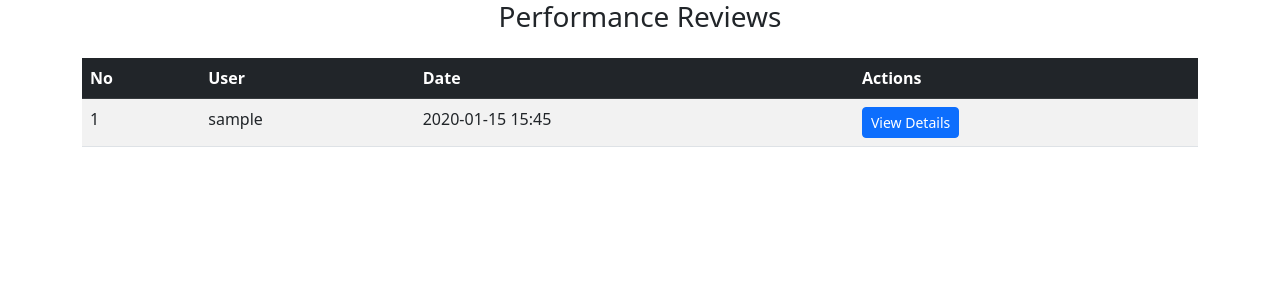
After one commit to gitsubash44/Employee_Performance_Review_System, a Django app: page /reviews/1 in a window 1280 px wide. The commit adds this page. Shown: the top 300 px of the page. Run offline with Django 5.2, Linux system fonts and the light colour scheme; tables that the repository leaves empty hold one stand-in row (values such as "Sample post").

Commit message:
add manager task

```diff
--- a/accounts/urls.py
+++ b/accounts/urls.py
@@ -11,7 +11,10 @@ urlpatterns = [
     #manager
     path('manager_dashboard/', views.manager_dashboard, name="manager_dashboard"),
     path('work_desc/<int:user_id>/', views.work_desc, name='work_desc'),
-    path('performance_details', views.performance_details, name='performance_details'),
+    path('performance_details/<int:review_id>/', views.performance_details, name='performance_details'),
+    path('reviews/<int:user_id>', views.allReview, name='all_reviews'),
+
+
 
     # employer
     path('employer_dashboard/', views.employer_dashboard, name="employer_dashboard"),
--- a/accounts/views.py
+++ b/accounts/views.py
@@ -85,7 +85,7 @@ def manager_dashboard(request):
 def work_desc(request, user_id):
     user = get_object_or_404(CustomUser, id=user_id)
     # Fetching all performance reviews for the user
-    performance_reviews = PerformanceReview.objects.filter(user=user)
+    performance_reviews = PerformanceReview.objects.filter(user=user).order_by("-id")[:3]
 
     if request.method =="POST":
         productivity_score = request.POST.get("productivity")
@@ -119,9 +119,26 @@ def work_desc(request, user_id):
     return render(request, "manager/work_desc.html", context)
 
 # View performance details
+def performance_details(request, review_id):
+    review = get_object_or_404(PerformanceReview, id=review_id)
 
-def performance_details(request):
-    return render(request, "manager/performance_details.html")
+
+    data = {
+        'review': review,
+    }
+
+    return render(request, "manager/performance_details.html", data)
+
+# for viewing all review
+def allReview(request, user_id):
+    allReviews = PerformanceReview.objects.filter(user_id=user_id).order_by("-id")
+
+    data={
+        'allReviews': allReviews,
+    }
+
+    return render(request, "manager/allReview.html", data)
+
 
 # employer
 def employer_dashboard(request):
--- a/templates/manager/Work_desc.html
+++ b/templates/manager/Work_desc.html
@@ -76,7 +76,8 @@
                                                     <td>{{ review.user.username }}</td>
                                                     <td>{{ review.date|date:"Y-m-d H:i" }}</td>  <!-- Display formatted date -->
                                                     <td>
-                                                        <a href="{% url 'performance_details' %}"> <button class="btn btn-primary btn-sm">View Details</button> </a>
+                                                        <a href="{% url 'performance_details' review.id %}">
+                                                        <button class="btn btn-primary btn-sm">View Details</button> </a>
                                                     </td>
                                                 </tr>
                                                 {% endfor %}
@@ -84,7 +85,8 @@
                                             </tbody>
                                         </table>
                                         <div class="align-content-center">
-                                            <a href=""> <button class="btn btn-primary align-content-center">View All</button> </a>
+                                            <a href="{% url 'all_reviews' user.id %}">
+                                            <button class="btn btn-primary align-content-center">View All</button> </a>
                                         </div>
                                     </div>
                                 </div>
--- /dev/null
+++ b/templates/manager/allReview.html
@@ -0,0 +1,41 @@
+<!DOCTYPE html>
+{% load static %}
+<html lang="en">
+<head>
+    <meta charset="UTF-8">
+    <meta name="viewport" content="width=device-width, initial-scale=1.0">
+    <title>Performance Review</title>
+    <link href="https://cdn.jsdelivr.net/npm/bootstrap@5.3.0/dist/css/bootstrap.min.css" rel="stylesheet">
+</head>
+<body>
+    <!-- Change Performance Tab -->
+    <div class="container" id="perfom_review">
+        <h3 class="text-center mb-4">Performance Reviews</h3>
+        <div class="table-responsive">
+            <table class="table table-striped table-hover">
+                <thead class="table-dark">
+                    <tr>
+                        <th scope="col">No</th>
+                        <th scope="col">User</th>
+                        <th scope="col">Date</th>
+                        <th scope="col">Actions</th>
+                    </tr>
+                </thead>
+                <tbody>
+                    {% for review in allReviews %}
+                    <tr>
+                        <td>{{ forloop.counter }}</td>
+                        <td>{{ review.user.username }}</td>
+                        <td>{{ review.date|date:"Y-m-d H:i" }}</td>
+                        <td>
+                            <a href="{% url 'performance_details' review.id %}">
+                            <button class="btn btn-primary btn-sm">View Details</button> </a>
+                        </td>
+                    </tr>
+                    {% endfor %}
+                </tbody>
+            </table>
+        </div>
+    </div>
+</body>
+</html>
```
Also changed, not shown: templates/manager/performance_details.html (+7 -7 lines).
